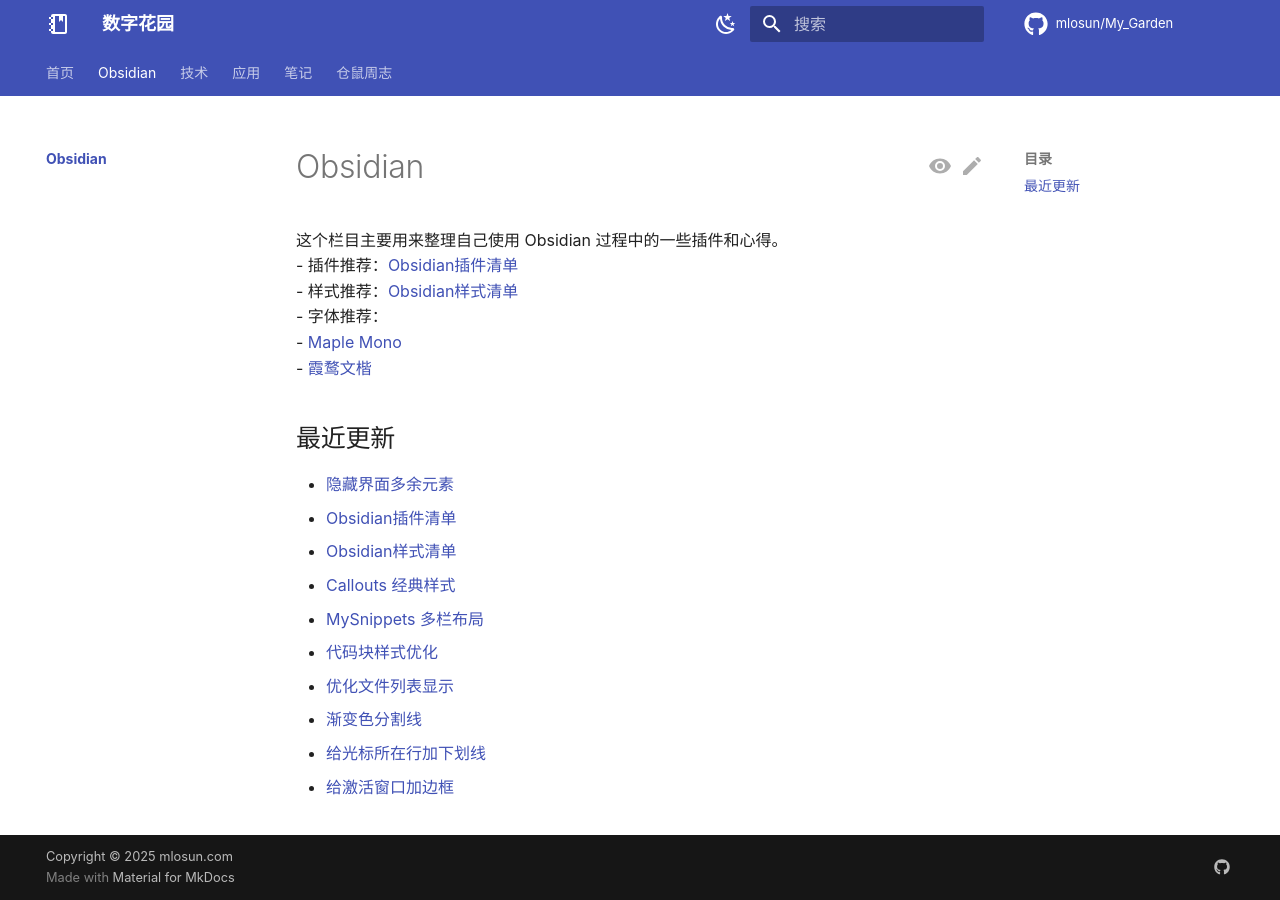
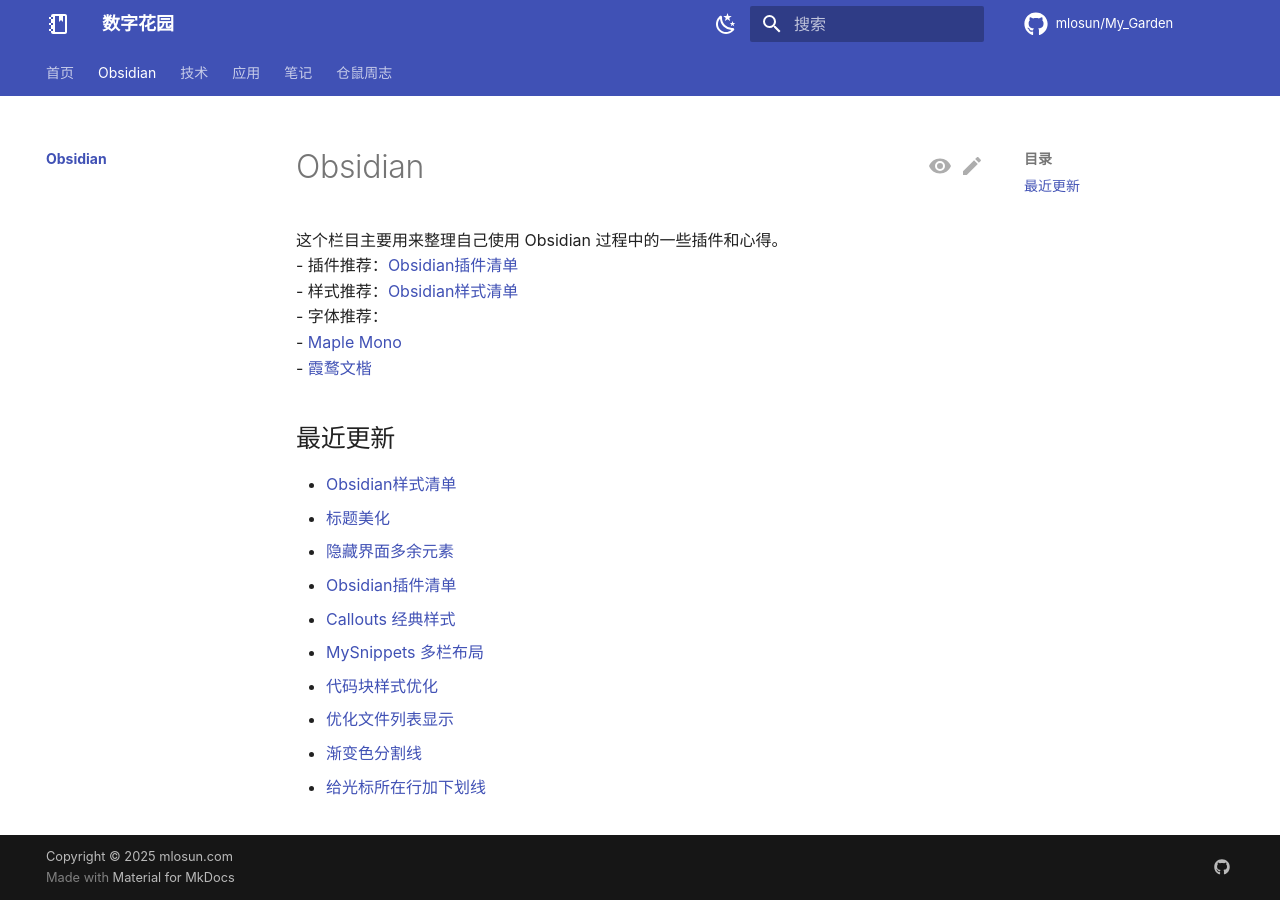
Before and after one commit to mlosun/My_Garden, an MkDocs documentation site: the page built from docs/obsidian/index.md, in a window 1280 px wide. Built offline with MkDocs 1.6.1 and Material for MkDocs 9.7.7, drawn with Linux system fonts in a browser that asks for light colours; comment, search, counter and statistics services are not loaded.

Commit message:
PUSH NOTE : index.md

```diff
--- a/docs/obsidian/index.md
+++ b/docs/obsidian/index.md
@@ -14,13 +14,13 @@
 
 ## 最近更新
 
+- [Obsidian样式清单](./Obsidian%E6%A0%B7%E5%BC%8F%E6%B8%85%E5%8D%95.md)
+- [标题美化](./snippets/%E6%A0%87%E9%A2%98%E7%BE%8E%E5%8C%96.md)
 - [隐藏界面多余元素](./snippets/%E9%9A%90%E8%97%8F%E7%95%8C%E9%9D%A2%E5%A4%9A%E4%BD%99%E5%85%83%E7%B4%A0.md)
 - [Obsidian插件清单](./Obsidian%E6%8F%92%E4%BB%B6%E6%B8%85%E5%8D%95.md)
-- [Obsidian样式清单](./Obsidian%E6%A0%B7%E5%BC%8F%E6%B8%85%E5%8D%95.md)
 - [Callouts 经典样式](./snippets/Callouts%20%E7%BB%8F%E5%85%B8%E6%A0%B7%E5%BC%8F.md)
 - [MySnippets 多栏布局](./snippets/MySnippets%20%E5%A4%9A%E6%A0%8F%E5%B8%83%E5%B1%80.md)
 - [代码块样式优化](./snippets/%E4%BB%A3%E7%A0%81%E5%9D%97%E6%A0%B7%E5%BC%8F%E4%BC%98%E5%8C%96.md)
 - [优化文件列表显示](./snippets/%E4%BC%98%E5%8C%96%E6%96%87%E4%BB%B6%E5%88%97%E8%A1%A8%E6%98%BE%E7%A4%BA.md)
 - [渐变色分割线](./snippets/%E6%B8%90%E5%8F%98%E8%89%B2%E5%88%86%E5%89%B2%E7%BA%BF.md)
 - [给光标所在行加下划线](./snippets/%E7%BB%99%E5%85%89%E6%A0%87%E6%89%80%E5%9C%A8%E8%A1%8C%E5%8A%A0%E4%B8%8B%E5%88%92%E7%BA%BF.md)
-- [给激活窗口加边框](./snippets/%E7%BB%99%E6%BF%80%E6%B4%BB%E7%AA%97%E5%8F%A3%E5%8A%A0%E8%BE%B9%E6%A1%86.md)
```
